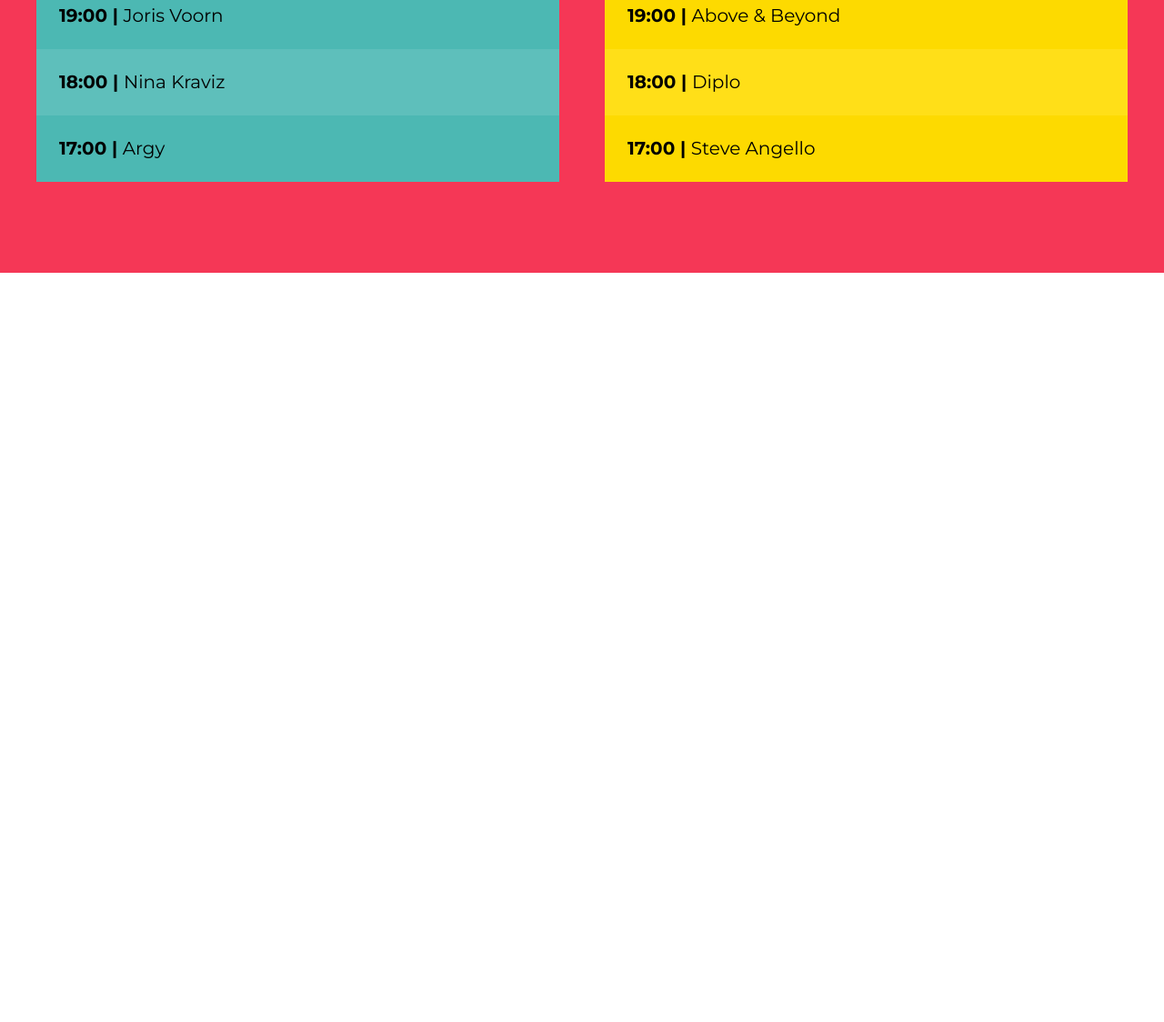
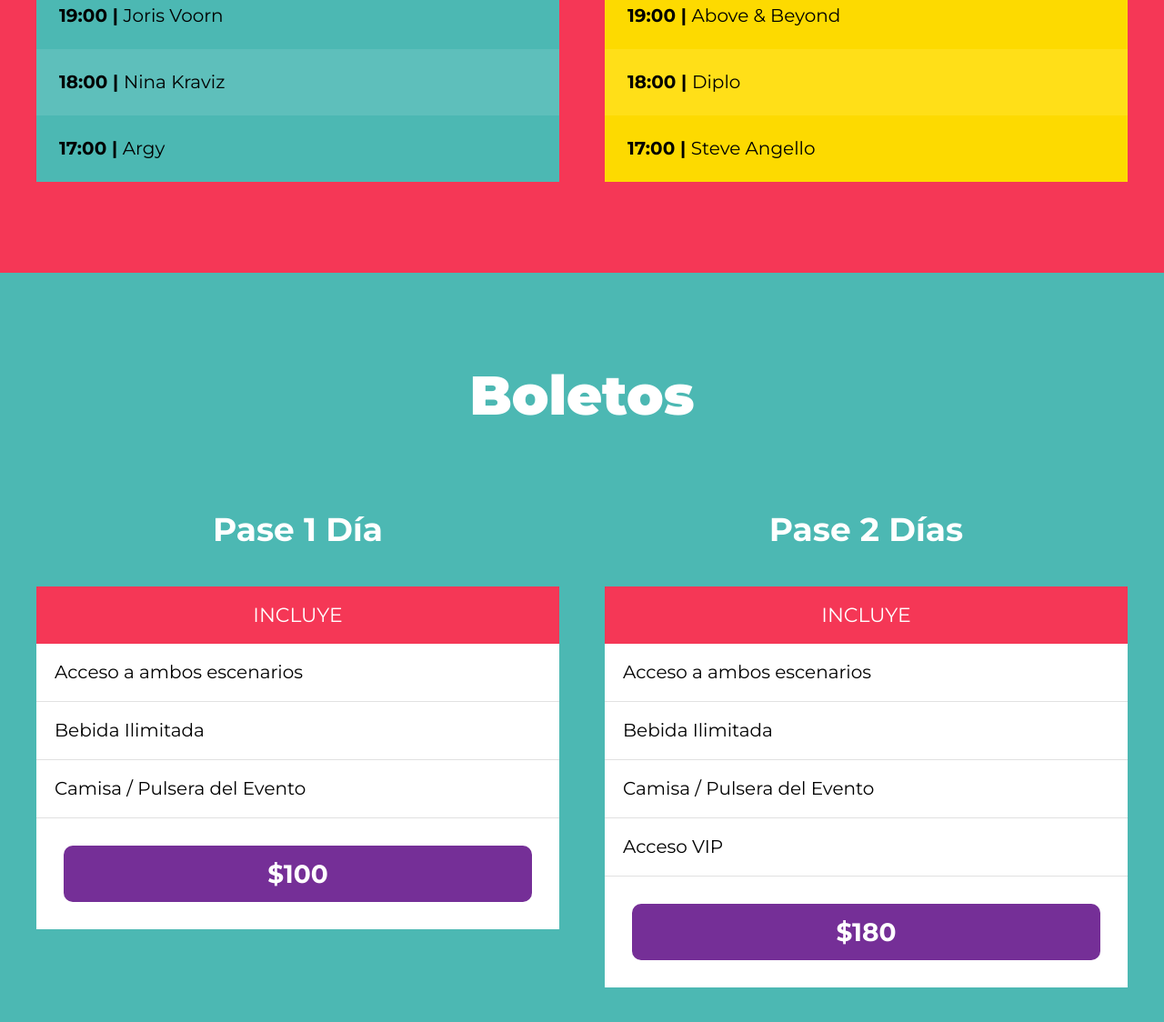
Before and after one commit to Michelle453/festival_musica, a website: page index.html in a window 1280 px wide. Shown: the part 2634-3758 px from the top of the page at 91% size. Before the commit the page ends 2934 px from the top, so only its background shows below. Drawn offline with Linux system fonts and the light colour scheme.

Commit message:
Agregar boletos

```diff
--- /dev/null
+++ b/assets/scss/layout/_boleto.scss
@@ -0,0 +1,79 @@
+@use 'base/variables' as v;
+@use 'base/mixins' as m;
+
+.contenedor-boletos{
+    background-color: v.$verde;
+    h3{
+        color: v.$blanco;
+    }
+
+    .boletos{
+        @include m.contenedor;
+        @include m.tablet{
+            @include m.grid(2);
+        }
+    }
+}
+
+.pase{
+    transition: transform .3s ease-in-out;
+    &:hover{
+        transform: scale(1.1);
+    }
+    &-nombre{
+        font-size: 3.6rem;
+        text-align: center;
+        color: v.$blanco;
+        font-weight: bold;
+    }
+
+    &-header,
+    &-footer{
+        padding: .5rem;
+        p{
+            text-align: center;
+            color: v.$blanco;
+            margin: 0;
+        }
+    }
+
+    &-header{
+        background-color: v.$rosa;
+
+        p{
+            text-transform: uppercase;
+            font-size: 2.2rem;
+            padding: 1rem 0;
+        }
+
+
+    }
+    &-body{
+        background-color: v.$blanco;
+        ul{
+            @include m.resetear-lista;
+
+            li{
+                padding: 2rem;
+                border-bottom: 1px solid #e1e1e1;
+            }
+        }
+
+    }
+    &-footer{
+        background-color: v.$blanco;
+        padding: 3rem;
+        p{
+            font-size: 2.8rem;
+            font-weight: bold;
+            background-color: v.$morado;
+            padding: 1rem 0;
+            border-radius: 1rem;
+            cursor: pointer;
+            &:hover{
+                background-color: darken(v.$morado, 20);
+
+            }
+        }
+    }
+}
--- a/assets/scss/layout/_index.scss
+++ b/assets/scss/layout/_index.scss
@@ -2,3 +2,4 @@
 @forward 'video';
 @forward 'festival';
 @forward 'lineup';
+@forward 'boleto';
--- a/index.html
+++ b/index.html
@@ -162,5 +162,45 @@
         </div> <!--.escenarios-contenedor -->
     </section>
 
+    <section id="boletos" class="contenedor-boletos">
+        <h3>Boletos</h3>
+
+        <div class="boletos">
+            <div class="pase">
+                <p class="pase-nombre">Pase 1 Día</p>
+                <header class="pase-header">
+                    <p>Incluye</p>
+                </header>
+                <div class="pase-body">
+                    <ul>
+                        <li>Acceso a ambos escenarios</li>
+                        <li>Bebida Ilimitada</li>
+                        <li>Camisa / Pulsera del Evento</li>
+                    </ul>
+                </div>
+                <footer class="pase-footer">
+                    <p>$100</p>
+                </footer>
+            </div>
+            <div class="pase">
+                <p class="pase-nombre">Pase 2 Días</p>
+                <header class="pase-header">
+                    <p>Incluye</p>
+                </header>
+                <div class="pase-body">
+                    <ul>
+                        <li>Acceso a ambos escenarios</li>
+                        <li>Bebida Ilimitada</li>
+                        <li>Camisa / Pulsera del Evento</li>
+                        <li>Acceso VIP</li>
+                    </ul>
+                </div>
+                <footer class="pase-footer">
+                    <p>$180</p>
+                </footer>
+            </div>
+        </div>
+    </section>
+
 </body>
 </html>
```
Also changed, not shown: build/css/app.css.
